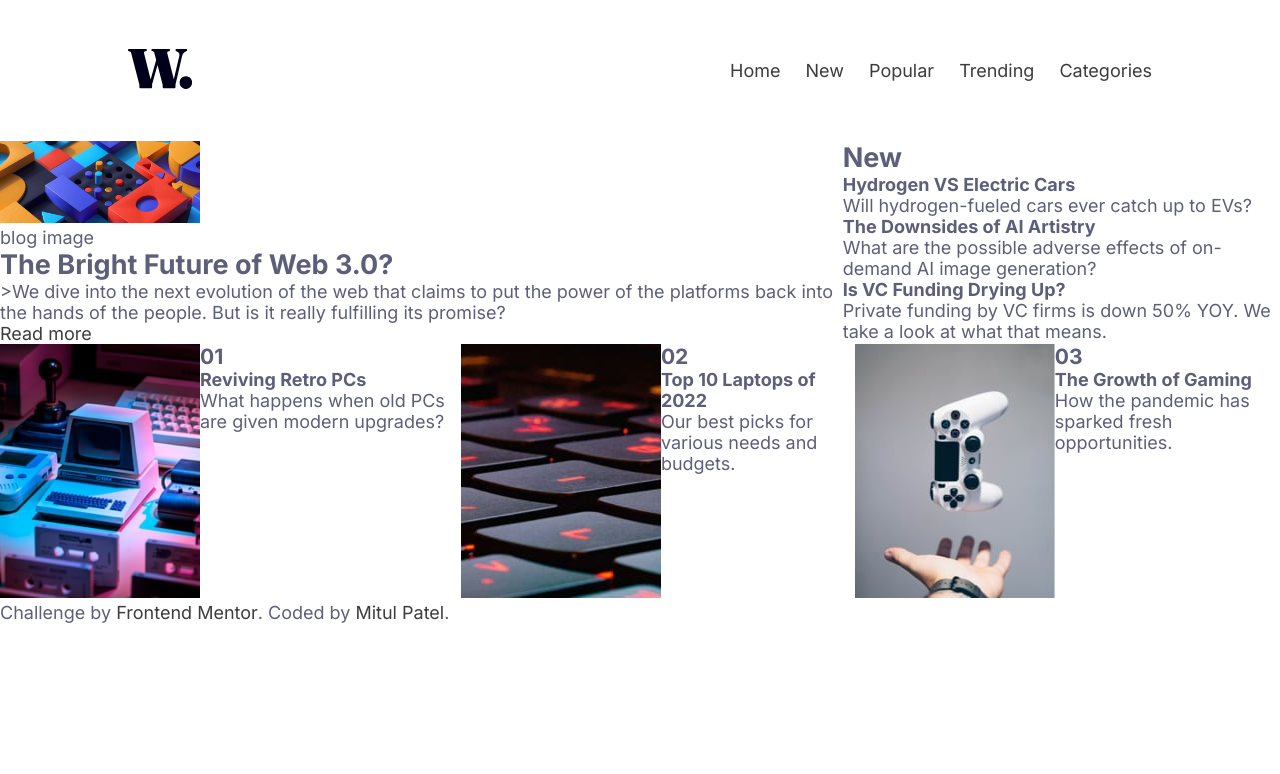
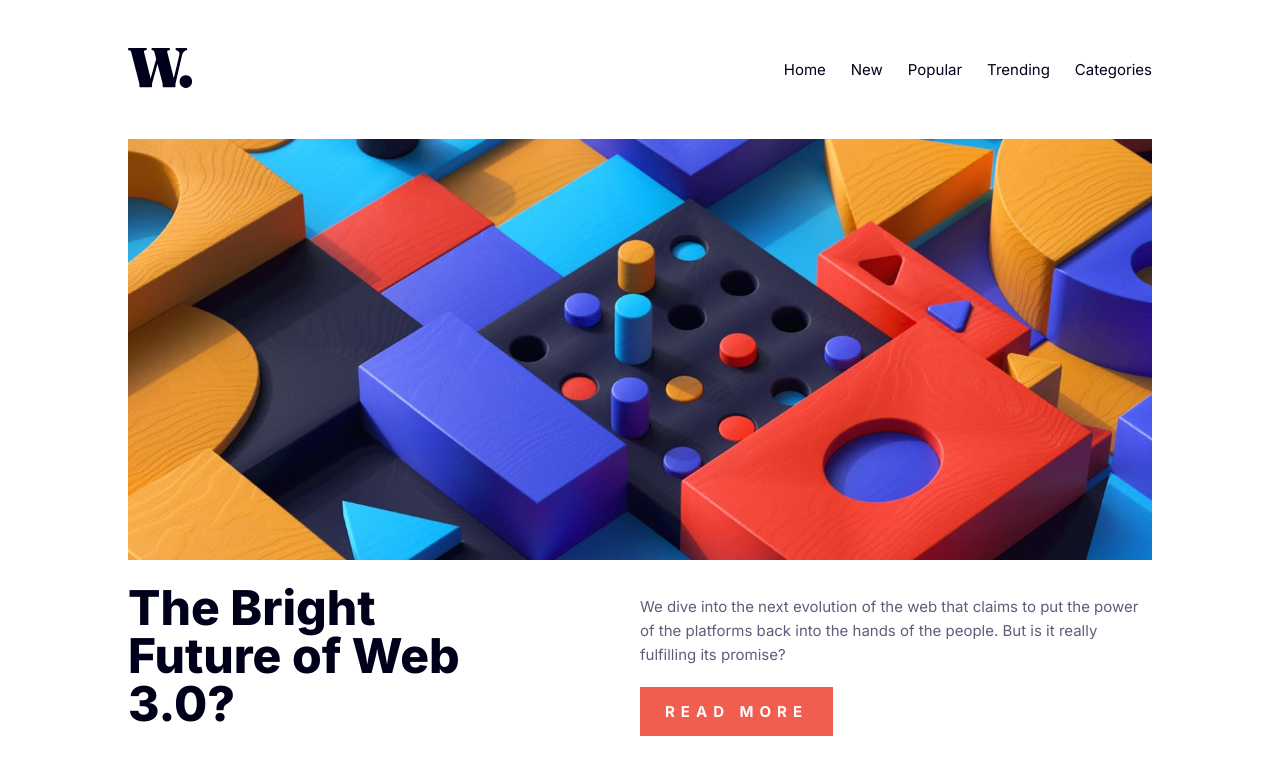
Before and after one commit to mitulpatel224/practice-homepage-2, a website: page index.html in a window 1280 px wide. Drawn offline with Linux system fonts and the light colour scheme.

Commit message:
feat: main-news design

```diff
--- a/assets/scss/base/_global.scss
+++ b/assets/scss/base/_global.scss
@@ -1,3 +1,6 @@
+@use "./colors";
+@use "./variables";
+
 * {
   margin: 0;
   padding: 0;
@@ -10,16 +13,22 @@ body {
   width: 100%;
   font-family: $font-family-inter, $font-family-sans-serif;
   color: $Dark-grayish-blue;
-  font-size: 18px;
+  font-size: 15px;
+  font-weight: 400;
 }
 a {
   display: inline-block;
-  color: #3c3c3c;
+  color: $Very-dark-blue;
   text-decoration: none;
   &:hover,
   &:active {
     color: $Soft-orange;
   }
+}
+h1 {
+  font-size: 48px;
+  font-weight: 800;
+  color: $Very-dark-blue;
 }
 
 .hidden {
@@ -42,8 +51,18 @@ a {
   margin: auto 20px;
 }
 
+// TABLET VIEW
+@media only screen and (max-width: 768px) {
+  .desktop {
+    display: none;
+  }
+}
+
 // LAPTOP VIEW
 @media only screen and (min-width: 769px) {
+  .mobile {
+    display: none;
+  }
   .container-fluid {
     width: 768px;
     margin: 0 auto;
--- /dev/null
+++ b/assets/scss/component/_article.scss
@@ -0,0 +1,51 @@
+@use "../base/colors";
+
+@mixin article-element {
+  margin-bottom: 20px;
+}
+
+article {
+  img {
+    @include article-element();
+    width: 100%;
+  }
+}
+
+.featured-news {
+  .news-body {
+    h1 {
+      @include article-element();
+      color: $Very-dark-blue;
+      line-height: 1;
+    }
+    p {
+      @include article-element();
+      line-height: 1.6;
+    }
+    .read-more {
+      color: $Off-white;
+      padding: 15px 25px;
+      letter-spacing: 6px;
+      text-transform: uppercase;
+      font-weight: 700;
+      background-color: $Soft-red;
+    }
+  }
+}
+
+// LAPTOP VIEW
+@media only screen and (min-width: 769px) {
+  .featured-news {
+    .news-body {
+      display: flex;
+      justify-content: space-between;
+      align-items: center;
+      h1 {
+        width: 40%;
+      }
+      div {
+        width: 50%;
+      }
+    }
+  }
+}
--- a/assets/scss/component/_index.scss
+++ b/assets/scss/component/_index.scss
@@ -1,2 +1,3 @@
 @import "header";
 @import "button";
+@import "article";
--- a/assets/scss/style.scss
+++ b/assets/scss/style.scss
@@ -1,2 +1,2 @@
-@use "./base";
-@use "./component";
+@import "./base";
+@import "./component";
--- a/index.html
+++ b/index.html
@@ -74,28 +74,36 @@
     </navbar>
 
     <!-- MAIN SECTION -->
-    <main class="flex">
+    <main class="container-fluid main-content">
       <!-- FEATURED ARTICLE -->
-      <article>
+      <article class="featured-news">
         <figure>
           <img
+            class="mobile"
+            src="./assets/images/image-web-3-mobile.jpg"
+            alt="web-3"
+          />
+          <img
+            class="desktop"
             src="./assets/images/image-web-3-desktop.jpg"
             alt="web-3"
-            width="200px"
           />
-          <figcaption>blog image</figcaption>
         </figure>
-        <h1>The Bright Future of Web 3.0?</h1>
-        <p>
-          >We dive into the next evolution of the web that claims to put the
-          power of the platforms back into the hands of the people. But is it
-          really fulfilling its promise?
-        </p>
-        <a href="#" class="read-more">Read more</a>
+        <div class="news-body">
+          <h1>The Bright Future of Web 3.0?</h1>
+          <div>
+            <p>
+              We dive into the next evolution of the web that claims to put the
+              power of the platforms back into the hands of the people. But is
+              it really fulfilling its promise?
+            </p>
+            <a href="#" class="read-more">Read more</a>
+          </div>
+        </div>
       </article>
 
       <!-- NEW ARTICLE -->
-      <aside>
+      <!-- <aside>
         <h2>New</h2>
         <article>
           <h4>Hydrogen VS Electric Cars</h4>
@@ -115,11 +123,11 @@
             that means.
           </p>
         </article>
-      </aside>
+      </aside> -->
     </main>
 
     <!-- OTHER ARTICLE LIST -->
-    <section class="other-posts flex">
+    <!-- <section class="other-posts flex">
       <article class="flex">
         <figure>
           <img src="./assets/images/image-retro-pcs.jpg" alt="retro-pcs" />
@@ -153,15 +161,15 @@
           <p>How the pandemic has sparked fresh opportunities.</p>
         </div>
       </article>
-    </section>
+    </section> -->
 
     <!-- FOOTER -->
-    <footer class="attribution">
+    <!-- <footer class="attribution">
       Challenge by
       <a href="https://www.frontendmentor.io?ref=challenge" target="_blank"
         >Frontend Mentor</a
       >. Coded by <a href="#">Mitul Patel</a>.
-    </footer>
+    </footer> -->
 
     <script>
       // WIP: SCRIPT TO TOGGLE MENU
```
Also changed, not shown: style.css, 1 other file.
